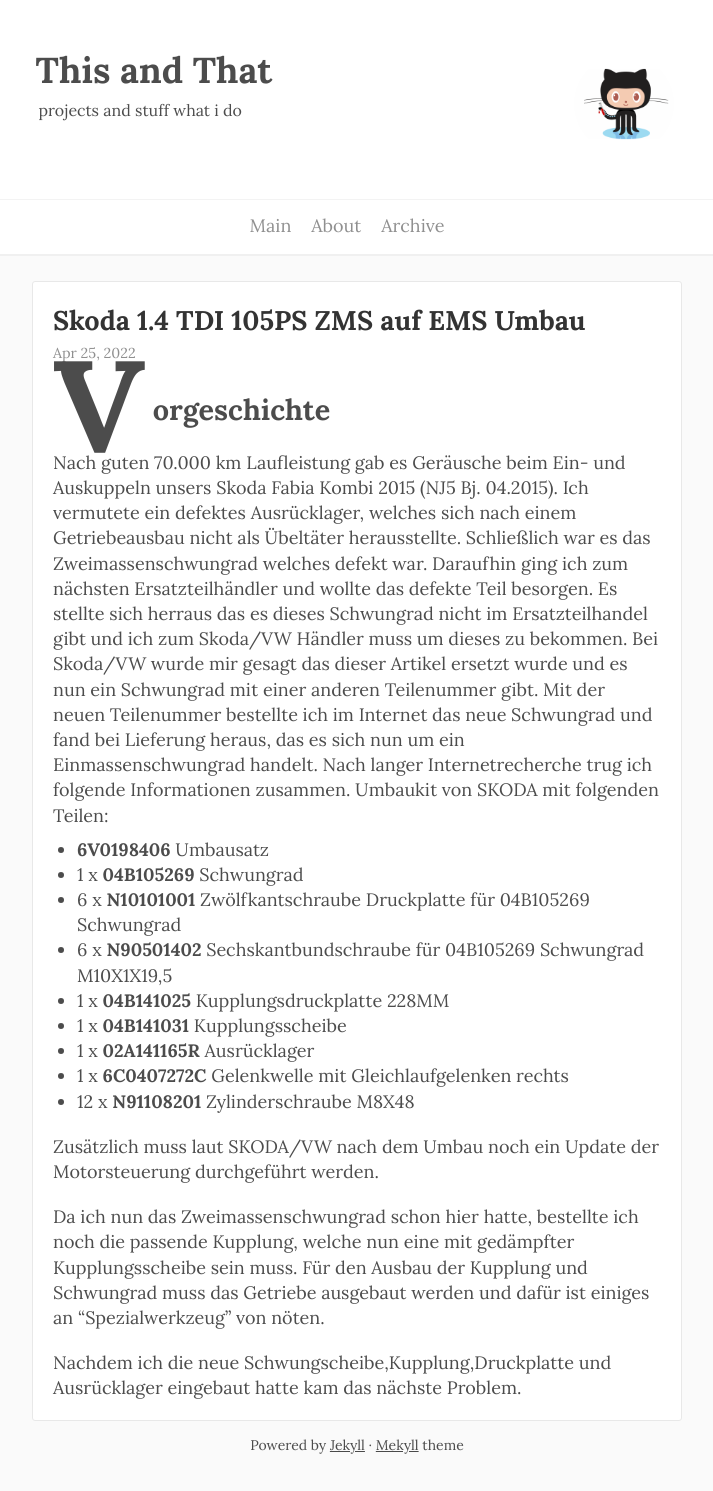
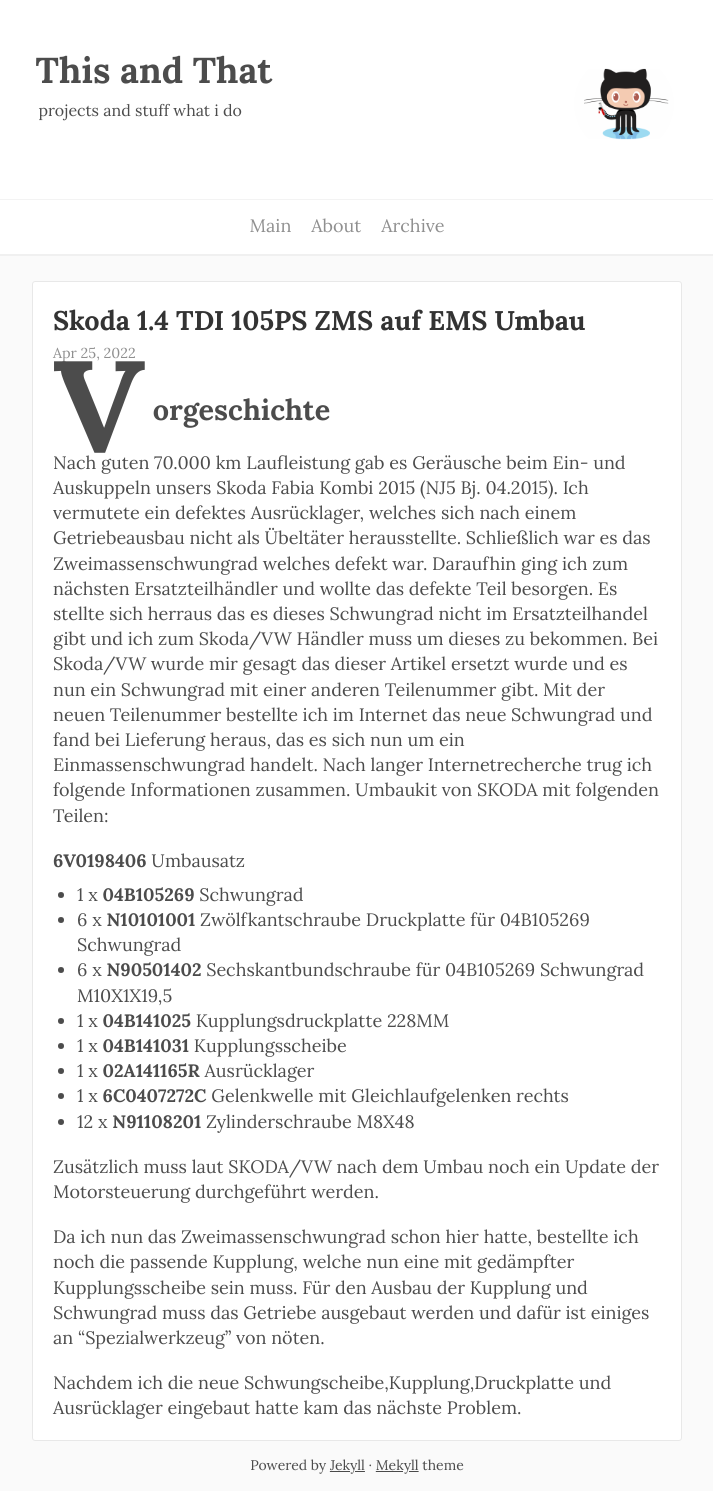
Before and after one commit to balimeister/blog, a Jekyll site: the page built from _posts/2022-04-25-Skoda.md, in a window 1280 px wide. Shown: the whole page, without its empty margins (283-996 px from the left). Built offline with Jekyll 4.4.1, drawn with Linux system fonts in a browser that asks for light colours; Markdown is read by kramdown in place of the engine named in the settings.

```diff
--- a/_posts/2022-04-25-Skoda.md
+++ b/_posts/2022-04-25-Skoda.md
@@ -4,7 +4,6 @@ title: Skoda 1.4 TDI 105PS ZMS auf EMS Umbau
 ---
 
 # Vorgeschichte
-
 Nach guten 70.000 km Laufleistung gab es Geräusche beim Ein- und Auskuppeln unsers Skoda Fabia Kombi 2015 (NJ5 Bj. 04.2015). Ich vermutete ein defektes Ausrücklager, welches sich nach einem Getriebeausbau nicht als Übeltäter herausstellte.
 Schließlich war es das Zweimassenschwungrad welches defekt war. Daraufhin ging ich zum nächsten Ersatzteilhändler und wollte das defekte Teil besorgen.
 Es stellte sich herraus das es dieses Schwungrad nicht im Ersatzteilhandel gibt und ich zum Skoda/VW Händler muss um dieses zu bekommen. Bei Skoda/VW wurde mir gesagt das dieser Artikel ersetzt wurde und es nun ein Schwungrad mit einer anderen Teilenummer gibt.
@@ -12,7 +11,7 @@ Mit der neuen Teilenummer bestellte ich im Internet das neue Schwungrad und fand
 Nach langer Internetrecherche trug ich folgende Informationen zusammen.
 Umbaukit von SKODA mit folgenden Teilen:
 
-- **6V0198406** Umbausatz
+**6V0198406** Umbausatz
 - 1 x **04B105269**	Schwungrad
 - 6 x **N10101001**	Zwölfkantschraube Druckplatte für 04B105269 Schwungrad
 - 6 x **N90501402**	Sechskantbundschraube für 04B105269 Schwungrad M10X1X19,5
```
